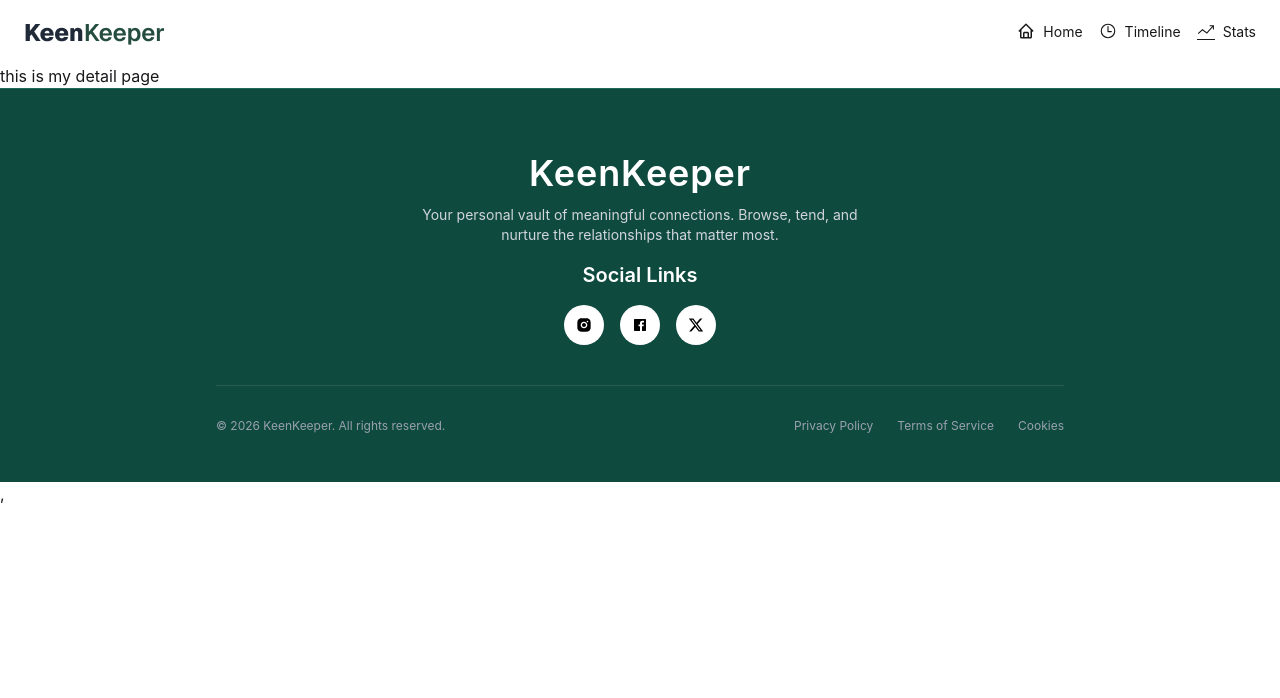
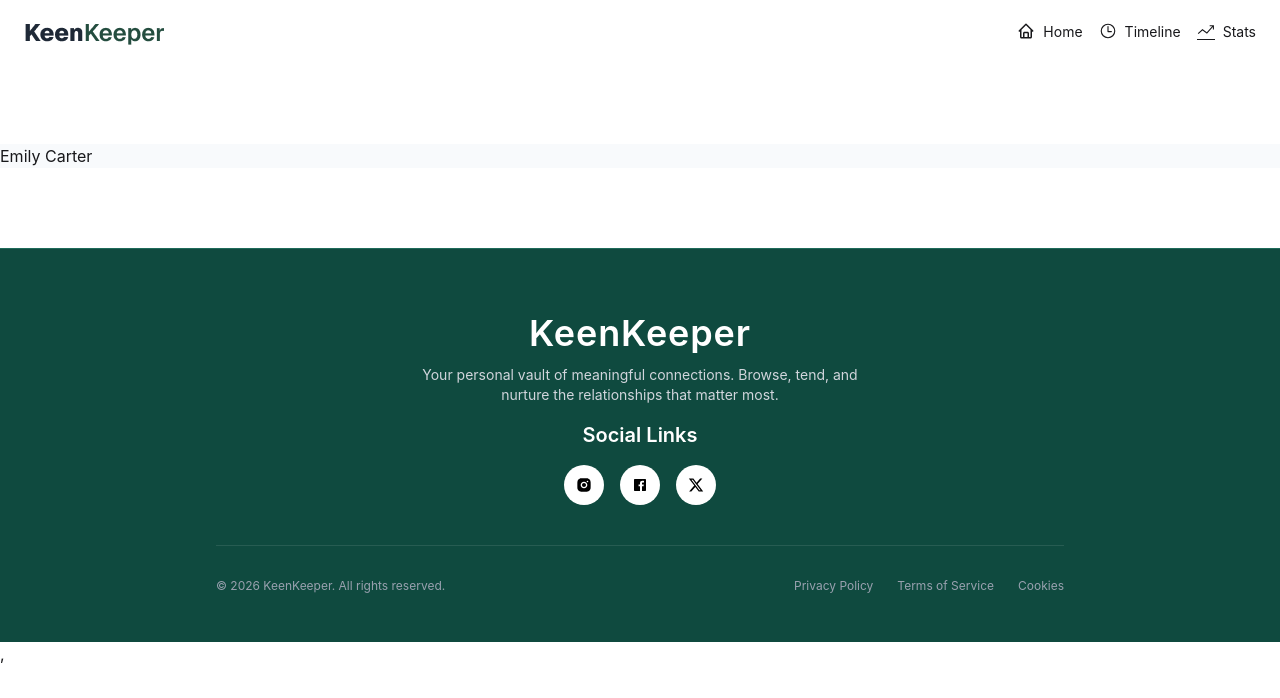
Before and after one commit to kibriya41/keen-keeper, a React (Vite) app: page /1 in a window 1280 px wide. Shown: the top 698 px of the page. Built offline with nearby package versions, Linux system fonts and the light colour scheme.

Commit message:
make friends details page and fage data

```diff
--- a/src/component/shared/navbar/Navbar.jsx
+++ b/src/component/shared/navbar/Navbar.jsx
@@ -8,10 +8,10 @@ import logo from "../../../assets/images/logo.png"
 
 const Navbar = () => {
     return (
-        <nav className="">
+        <nav className="container mx-auto">
 
             {/* Main Navbar */}
-            <div className="max-w-7xl mx-auto px-6 h-16 flex items-center justify-between">
+            <div className=" px-6 h-16 flex items-center justify-between">
 
                 <Link to="/">
                     <img src={logo} alt="" />
--- a/src/hooks/useFriends.jsx
+++ b/src/hooks/useFriends.jsx
@@ -2,12 +2,13 @@ import React, { useEffect, useState } from 'react';
 
 const useFriends = () => {
     const [friends, setFriends] = useState([]);
-    const [loading, setLoading] = useState(true)
+    const [loading, setLoading] = useState(true);
 
     useEffect(() => {
         const friendsData = async () => {
             const res = await fetch("/data.json");
             const data = await res.json();
+
             setFriends(data);
             setLoading(false);
         };
--- a/src/pages/friendsDetails/FriendsDetails.jsx
+++ b/src/pages/friendsDetails/FriendsDetails.jsx
@@ -1,9 +1,36 @@
 import React from 'react';
+import { useParams } from 'react-router';
+import { Phone, MessageSquare, Video, Lock, Archive, Trash2 } from "lucide-react";
+import useFriends from '../../hooks/useFriends';
+import { PacmanLoader } from 'react-spinners';
 
 const FriendsDetails = () => {
+
+    // const { id } = useParams();
+    // const {friends,loading} = useFriends();
+
+    // const expectedFriend = friends.find((friend) => String(friend.id) === id);
+    // console.log(expectedFriend, "ex");
+    // console.log(loading);
+
+    const { id } = useParams();
+    const { friends, loading } = useFriends();
+
+    const expectedFriend = friends.find(
+        (friend) => String(friend.id) === id
+    );
+
+    if (loading) {
+        return <div className="flex items-center justify-center m-10"><PacmanLoader color='#244D3F'/></div>;
+    }
+
+    if (!expectedFriend) {
+        return <div className="text-center mt-10">No Friend Found</div>;
+    }
     return (
-        <div>
-            this is my detail page
+        <div className='bg-[#F8FAFC] my-20'>
+            <h1>{expectedFriend.name}</h1>
+
         </div>
     );
 };
--- a/src/pages/home/HomePage.jsx
+++ b/src/pages/home/HomePage.jsx
@@ -2,12 +2,9 @@ import { BarLoader, PacmanLoader } from 'react-spinners';
 import Friends from './Friends';
 import useFriends from '../../hooks/useFriends';
 
-
 const HomePage = () => {
 
-    const {friends,loading} = useFriends();
-    console.log(friends, loading);
-
+    const { friends, loading } = useFriends();
 
     return (
         <div className='bg-[#F8FAFC]'>
@@ -43,13 +40,14 @@ const HomePage = () => {
                 <div>
                     <p className='text-2xl font-semibold text-[#1F2937] border-t border-gray-200 mt-10 pt-10'>Your Friends</p>
                     {loading ? (<div className='py-6
-                     flex justify-center items-center'><PacmanLoader /></div>) : (<div div className='grid grid-cols-1 md:grid-cols-3 lg:grid-cols-4 gap-6'>{friends.map((friend, index) =>
+                     flex justify-center items-center'><PacmanLoader color='#244D3F' /></div>) : (<div div className='grid grid-cols-1 md:grid-cols-3 lg:grid-cols-4 gap-6'>{friends.map((friend, index) =>
                         <Friends friend={friend} key={index} />
                     )}
                     </div>
                     )}
                 </div>
             </div>
+
         </div >
     );
 };
--- a/src/router/Routers.jsx
+++ b/src/router/Routers.jsx
@@ -14,7 +14,6 @@ export const router = createBrowserRouter([
     {
       path:"/",
       Component: HomePage,
-      loader: ()=> fetch("/data.json")
     },
     {
       path: "/:id",
@@ -29,6 +28,6 @@ export const router = createBrowserRouter([
       element: <Stats />
     },
    ],
-   errorElement: <NotFound />
+  //  errorElement: <NotFound />
   },
 ]);
```
